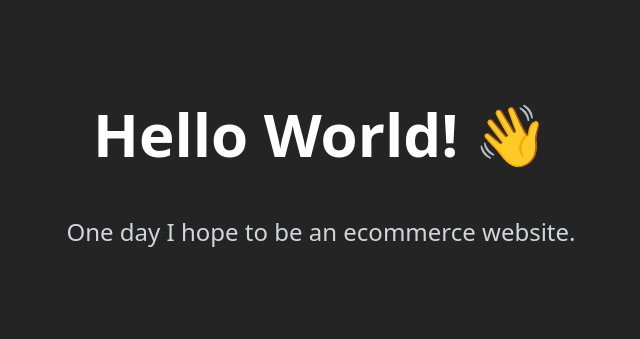
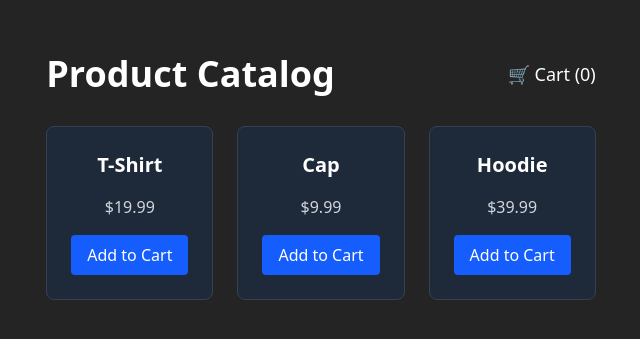
Before and after one commit to nate-schmidt/product-catalog-ui, a React (Vite) app: page / in a window 1280 px wide. Shown: the part 223-562 px from the top of the page, without its empty margins (319-959 px from the left). Built offline with nearby package versions, Linux system fonts and the light colour scheme.

Commit message:
Implement product catalog with cart functionality and local storage
Co-authored-by: nate <nate@anysphere.co>

```diff
--- a/src/App.tsx
+++ b/src/App.tsx
@@ -1,16 +1,58 @@
 import "./index.css";
+import { useCart, Product } from "./hooks/useCart";
+
+const products: Product[] = [
+  { id: 1, name: "T-Shirt", price: 19.99 },
+  { id: 2, name: "Cap", price: 9.99 },
+  { id: 3, name: "Hoodie", price: 39.99 },
+];
 
 export function App() {
+  const { cart, addToCart, totalItems } = useCart();
+
   return (
-    <div className="max-w-7xl mx-auto p-8 text-center relative z-10">
-      <div className="flex flex-col items-center justify-center min-h-[60vh] gap-8">
-        <h1 className="text-6xl font-bold text-white mb-4">
-          Hello World! 👋
-        </h1>
-        <p className="text-2xl text-gray-300 max-w-2xl leading-relaxed">
-          One day I hope to be an ecommerce website.
-        </p>
+    <div className="max-w-5xl mx-auto p-8 text-center">
+      <header className="flex items-center justify-between mb-8">
+        <h1 className="text-4xl font-bold text-white">Product Catalog</h1>
+        <div className="text-white text-lg">🛒 Cart ({totalItems})</div>
+      </header>
+
+      <div className="grid gap-6 sm:grid-cols-2 md:grid-cols-3">
+        {products.map(product => (
+          <div
+            key={product.id}
+            className="border border-gray-700 rounded-lg p-6 flex flex-col items-center gap-4 bg-gray-800"
+          >
+            <h2 className="text-xl font-semibold text-white">{product.name}</h2>
+            <p className="text-gray-300">${product.price.toFixed(2)}</p>
+            <button
+              onClick={() => addToCart(product)}
+              className="px-4 py-2 bg-blue-600 hover:bg-blue-500 text-white rounded"
+            >
+              Add to Cart
+            </button>
+          </div>
+        ))}
       </div>
+
+      {cart.length > 0 && (
+        <section className="mt-12 text-left">
+          <h2 className="text-2xl text-white font-bold mb-4">Cart Items</h2>
+          <ul className="space-y-2">
+            {cart.map(item => (
+              <li
+                key={item.id}
+                className="flex justify-between bg-gray-800 p-4 rounded"
+              >
+                <span>
+                  {item.name} × {item.quantity}
+                </span>
+                <span>${(item.price * item.quantity).toFixed(2)}</span>
+              </li>
+            ))}
+          </ul>
+        </section>
+      )}
     </div>
   );
 }
--- /dev/null
+++ b/src/hooks/useCart.ts
@@ -0,0 +1,53 @@
+import { useCallback } from "react";
+import { useLocalStorage } from "./useLocalStorage";
+
+export interface Product {
+  id: number | string;
+  name: string;
+  price: number;
+  image?: string;
+}
+
+export interface CartItem extends Product {
+  quantity: number;
+}
+
+export function useCart() {
+  const [cart, setCart] = useLocalStorage<CartItem[]>("cart", []);
+
+  const addToCart = useCallback(
+    (product: Product) => {
+      setCart(prev => {
+        const existing = prev.find(item => item.id === product.id);
+        if (existing) {
+          return prev.map(item =>
+            item.id === product.id ? { ...item, quantity: item.quantity + 1 } : item
+          );
+        }
+        return [...prev, { ...product, quantity: 1 }];
+      });
+    },
+    [setCart]
+  );
+
+  const removeFromCart = useCallback(
+    (productId: Product["id"]) => {
+      setCart(prev => prev.filter(item => item.id !== productId));
+    },
+    [setCart]
+  );
+
+  const clearCart = useCallback(() => setCart([]), [setCart]);
+
+  const totalItems = cart.reduce((sum, item) => sum + item.quantity, 0);
+  const totalPrice = cart.reduce((sum, item) => sum + item.price * item.quantity, 0);
+
+  return {
+    cart,
+    addToCart,
+    removeFromCart,
+    clearCart,
+    totalItems,
+    totalPrice,
+  } as const;
+}
--- /dev/null
+++ b/src/hooks/useLocalStorage.ts
@@ -0,0 +1,29 @@
+import { useState, useEffect } from "react";
+
+/**
+ * Persist a value in localStorage while keeping it in sync with React state.
+ *
+ * @param key          localStorage key
+ * @param initialValue initial value to use if nothing stored yet
+ */
+export function useLocalStorage<T>(key: string, initialValue: T) {
+  const [storedValue, setStoredValue] = useState<T>(() => {
+    try {
+      const item = typeof window !== "undefined" ? window.localStorage.getItem(key) : null;
+      return item ? (JSON.parse(item) as T) : initialValue;
+    } catch (error) {
+      console.error(`Failed to read localStorage key \"${key}\"`, error);
+      return initialValue;
+    }
+  });
+
+  useEffect(() => {
+    try {
+      window.localStorage.setItem(key, JSON.stringify(storedValue));
+    } catch (error) {
+      console.error(`Failed to write localStorage key \"${key}\"`, error);
+    }
+  }, [key, storedValue]);
+
+  return [storedValue, setStoredValue] as const;
+}
```
Also changed, not shown: 1 other file (tests, documents, lock files or other folders).
